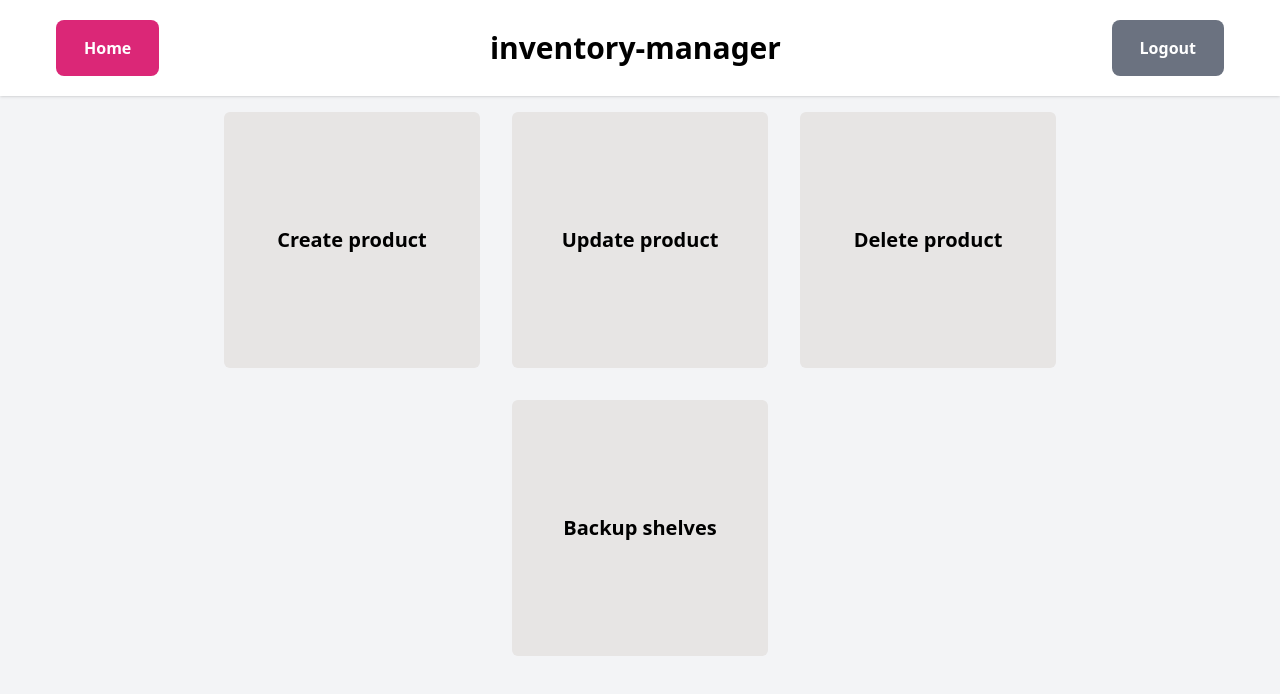
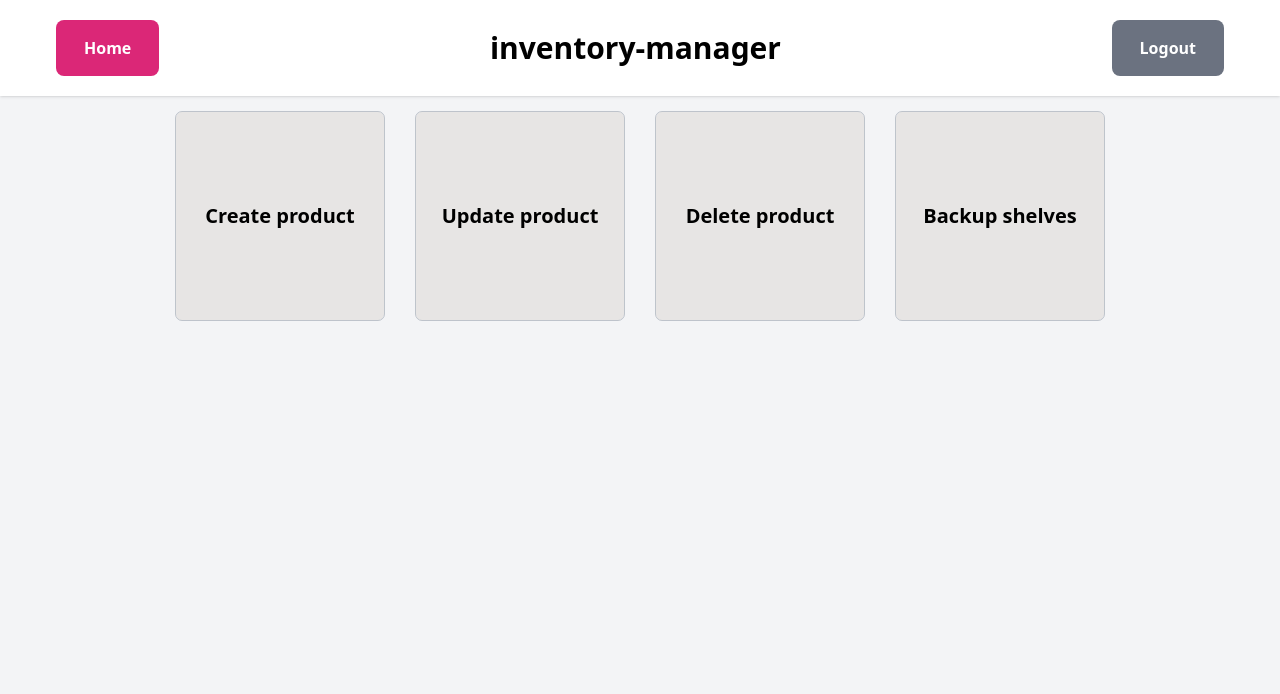
Before and after one commit to darazuiscaptain/ZombieMarket, a React (Create React App) app in the folder frontend/: page / in a window 1280 px wide. Shown: the top 694 px of the page. Built offline with nearby package versions, Linux system fonts and the light colour scheme.

Commit message:
🎨 reworked css

```diff
--- a/frontend/src/pages/homePage/HomePage.jsx
+++ b/frontend/src/pages/homePage/HomePage.jsx
@@ -9,7 +9,7 @@ const HomePage = () => {
         return (
           <section
             key={button.id}
-            className='m-2 sm:m-4 h-16 sm:h-64 w-64 bg-stone-200 rounded-md'
+            className='m-2 sm:m-4 h-16 sm:h-52 w-52 bg-stone-200 rounded-md outline outline-1 outline-gray-400/60'
           >
             <button
               onClick={() => navigate(button.path)}
```
